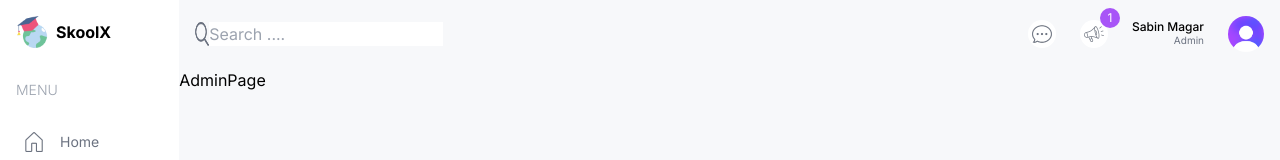
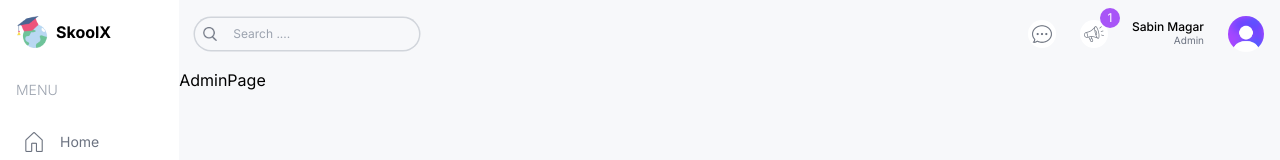
Before and after one commit to Sabin-Magar/Project-SkoolX, a Next.js app: page /admin in a window 1280 px wide. Shown: the top 160 px of the page. Built offline with nearby package versions, Linux system fonts and the light colour scheme.

Commit message:
search bar placed in navbar

```diff
--- a/src/components/Navbar.tsx
+++ b/src/components/Navbar.tsx
@@ -5,11 +5,10 @@ const Navbar = () => {
     <div className="flex items-center justify-between p-4">
 
       {/* Search bar */}
-      <div className="hidden md:flex">
+      <div className="hidden md:flex items-center gap-2 text-xs rounded-full ring-[1.5px] ring-gray-300 px-2">
         <Image src="/search.png" alt="search" width={14} height={14} />
-        <input type="text" placeholder="Search ...."/>
+        <input type="text" placeholder="Search ...." className="w-[200px] p-2 bg-transparent outline-none"/>
       </div>
-
 
       {/* icons and user */}
       <div className="flex items-center gap-6 justify-end w-full">
```
